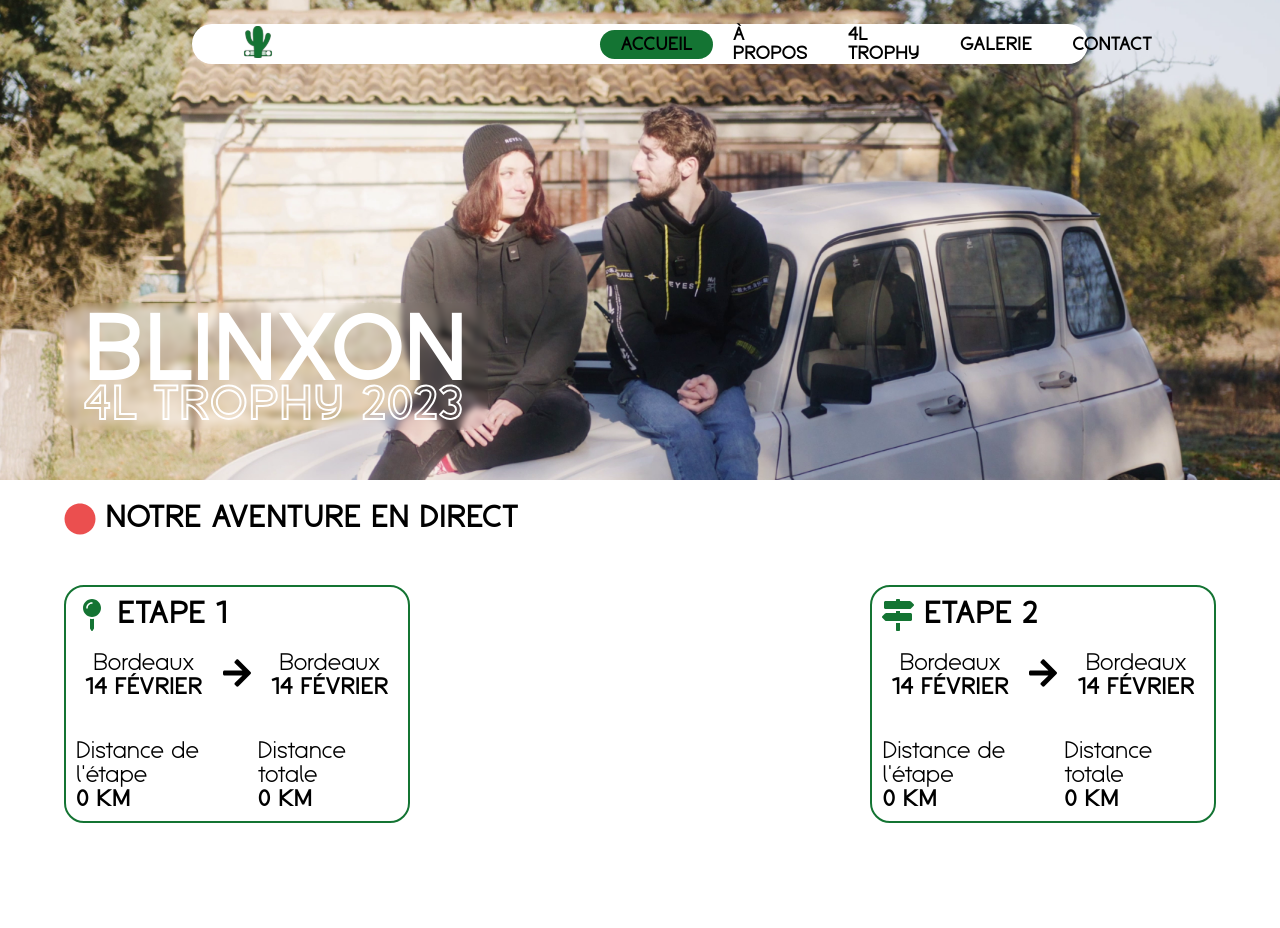
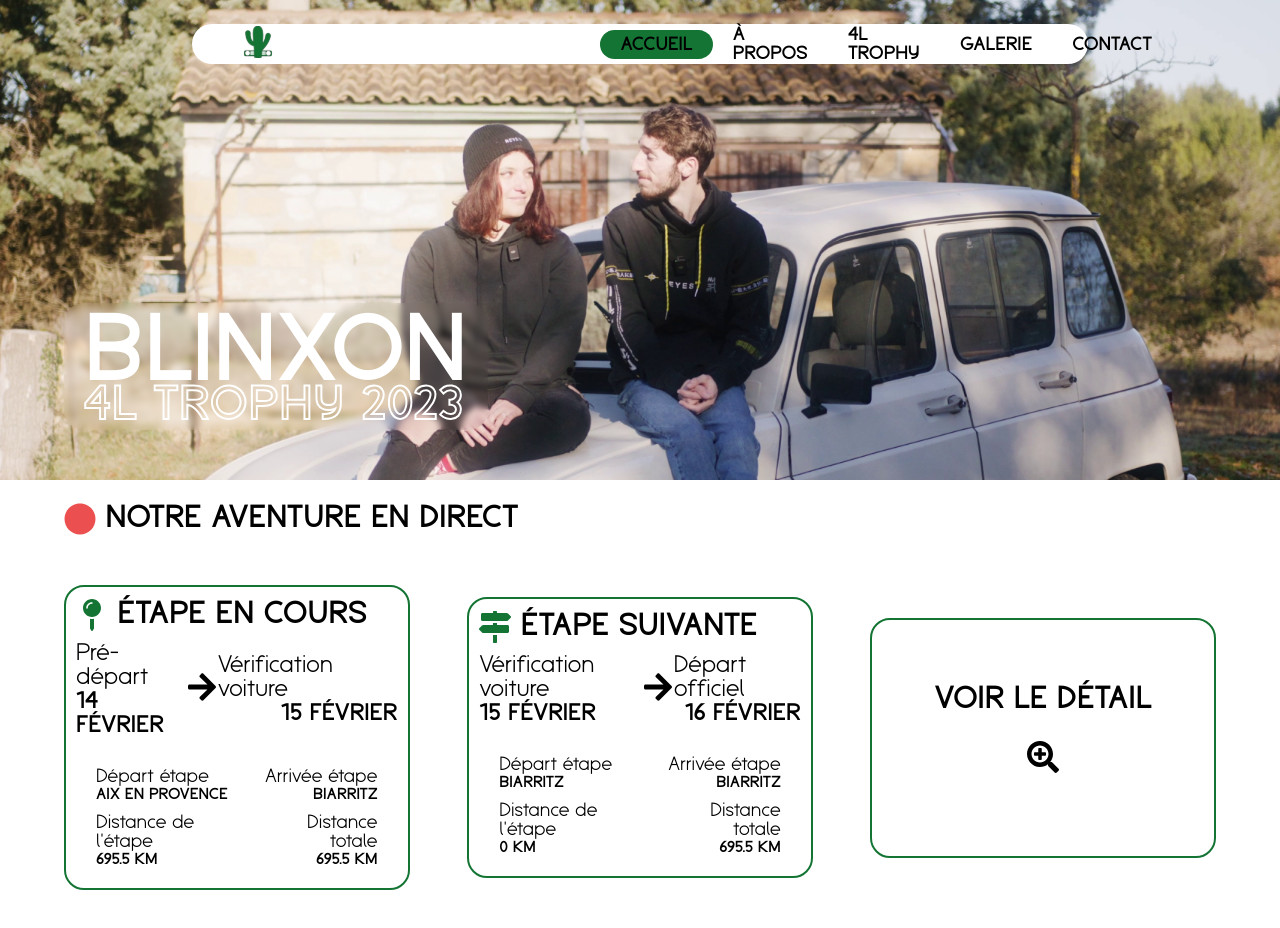
Before and after one commit to EloxFire/blinxon-ts, a React (Create React App) app: page / in a window 1280 px wide. Shown: the top 928 px of the page. Before the commit the page ends 873 px from the top, so only its background shows below. Built offline with nearby package versions, Linux system fonts and the light colour scheme.

Commit message:
Added all steps and dynamic display without API need !

```diff
--- a/package.json
+++ b/package.json
@@ -11,6 +11,7 @@
     "@types/react": "^18.0.27",
     "@types/react-dom": "^18.0.10",
     "axios": "^1.3.1",
+    "moment": "^2.29.4",
     "node-sass": "^7.0.3",
     "react": "^18.2.0",
     "react-dom": "^18.2.0",
--- a/src/components/StepCard.tsx
+++ b/src/components/StepCard.tsx
@@ -1,17 +1,19 @@
-import React, { ReactNode } from 'react'
+import { ReactNode } from 'react'
 import { FaArrowRight } from 'react-icons/fa'
 import '../styles/components/stepCard.scss'
 
 interface StepCardProps {
   stepIcon: ReactNode
   title: string
-  startStep: { title: string, date: string }
+  startPlace: string
+  endPlace: string
+  startStep: { title: any, date: string }
   endStep: { title: string, date: string }
   stepDistance: number
   totalDistance: number
 }
 
-export default function StepCard({ stepIcon, title, startStep, endStep, stepDistance, totalDistance }: StepCardProps) {
+export default function StepCard({ stepIcon, startPlace, endPlace, title, startStep, endStep, stepDistance, totalDistance }: StepCardProps) {
   return (
     <div className="step-card">
       <p className="card-title">{stepIcon} {title}</p>
@@ -27,6 +29,18 @@ export default function StepCard({ stepIcon, title, startStep, endStep, stepDist
         </div>
       </div>
       <div className="stats">
+        <div className="stat-row">
+          <div className="step-start-place">
+            <p className="title">Départ étape</p>
+            <p className="value">{startPlace}</p>
+          </div>
+          <div className="step-end-place">
+            <p className="title">Arrivée étape</p>
+            <p className="value">{endPlace}</p>
+          </div>
+
+        </div>
+        <div className="stat-row">
           <div className="step-distance">
             <p className="title">Distance de l'étape</p>
             <p className="value">{stepDistance} km</p>
@@ -37,5 +51,6 @@ export default function StepCard({ stepIcon, title, startStep, endStep, stepDist
           </div>
         </div>
       </div>
+    </div>
   )
 }
--- a/src/index.tsx
+++ b/src/index.tsx
@@ -3,6 +3,9 @@ import ReactDOM from 'react-dom/client';
 import './index.css';
 import App from './App';
 import reportWebVitals from './reportWebVitals';
+import moment from 'moment'
+import 'moment/locale/fr'
+moment.locale('fr');
 
 const root = ReactDOM.createRoot(
   document.getElementById('root') as HTMLElement
--- a/src/pages/Home.tsx
+++ b/src/pages/Home.tsx
@@ -1,9 +1,22 @@
+import { useEffect, useState } from 'react'
+import * as Icon from 'react-icons/fa'
+import { colors, tripSteps } from '../scripts/utils'
+import StepCard from '../components/StepCard'
 import '../styles/pages/home.scss'
-import * as Icon from 'react-icons/fa'
-import { colors } from '../scripts/utils'
-import StepCard from '../components/StepCard'
+import moment from 'moment'
 
 export default function Home() {
+
+  const [steps, setSteps] = useState<{ title: string, date: Date, endDate: Date, startPlace: string, endPlace: string, stepDistance: number, totalDistance: number }[]>([])
+
+  useEffect(() => {
+    const tempSteps = tripSteps
+    const accurateSteps = tempSteps.filter(step => step.date >= new Date() || step.endDate >= new Date())
+    // const accurateSteps = tempSteps
+    setSteps(accurateSteps)
+
+  }, [])
+
   return (
     <div id="home">
       <div className="header">
@@ -17,21 +30,48 @@ export default function Home() {
         <div className="cards-container">
           <StepCard
             stepIcon={<Icon.FaMapPin style={{ color: colors.green, verticalAlign: 'middle' }} />}
-            title="Etape 1"
-            startStep={{ title: "Bordeaux", date: "14 février" }}
-            endStep={{ title: "Bordeaux", date: "14 février" }}
-            stepDistance={0}
-            totalDistance={0}
+            title="étape en cours"
+            startPlace={steps[0]?.startPlace}
+            endPlace={steps[0]?.endPlace}
+            startStep={{ title: steps[0]?.title, date: moment(steps[0]?.date).format("DD MMMM") }}
+            endStep={{ title: steps[1]?.title, date: moment(steps[1]?.date).format("DD MMMM") }}
+            stepDistance={steps[0]?.stepDistance}
+            totalDistance={steps[0]?.totalDistance}
           />
 
           <StepCard
             stepIcon={<Icon.FaMapSigns style={{ color: colors.green, verticalAlign: 'middle' }} />}
-            title="Etape 2"
-            startStep={{ title: "Bordeaux", date: "14 février" }}
-            endStep={{ title: "Bordeaux", date: "14 février" }}
-            stepDistance={0}
-            totalDistance={0}
+            title="étape suivante"
+            startPlace={steps[1]?.startPlace}
+            endPlace={steps[1]?.endPlace}
+            startStep={{ title: steps[1]?.title, date: moment(steps[1]?.date).format("DD MMMM") }}
+            endStep={{ title: steps[2]?.title, date: moment(steps[2]?.date).format("DD MMMM") }}
+            stepDistance={steps[1]?.stepDistance}
+            totalDistance={steps[0]?.totalDistance}
           />
+
+          {/* {
+            steps.length !== 0 && steps.map((step, index) => {
+              return (
+                index > 1 &&
+                <StepCard
+                  stepIcon={<Icon.FaMapSigns style={{ color: colors.green, verticalAlign: 'middle' }} />}
+                  title="étape suivante"
+                  startPlace={step.startPlace}
+                  endPlace={step.endPlace}
+                  startStep={{ title: step.title, date: moment(step.date).format("DD MMMM") }}
+                  endStep={{ title: steps[index + 1]?.title, date: moment(steps[index + 1]?.date).format("DD MMMM") }}
+                  stepDistance={steps[1]?.stepDistance}
+                  totalDistance={steps[0]?.totalDistance}
+                />
+              )
+            })
+          } */}
+
+          <a href='/' className="step-card" style={{ display: 'flex', flexDirection: 'column', alignItems: 'center', justifyContent: 'center', height: '25vh', textDecoration: 'none', color: colors.black }}>
+            <p className="card-title">Voir le détail</p>
+            <p><Icon.FaSearchPlus style={{ fontSize: '2rem' }} /></p>
+          </a>
         </div>
       </div>
     </div>
--- a/src/scripts/utils.ts
+++ b/src/scripts/utils.ts
@@ -4,3 +4,150 @@ export const colors = {
   white: '#FFFFFF',
   black: '#000000',
 }
+
+export const tripSteps: { title: string, date: Date, endDate: Date, startPlace: string, endPlace: string, stepDistance: number, totalDistance: number }[] = [
+  {
+    title: 'Pré-départ',
+    date: new Date('2023-02-14T08:00:00'),
+    endDate: new Date('2023-02-14T17:00:00'),
+    startPlace: "Aix en Provence",
+    endPlace: "Biarritz",
+    stepDistance: 695.5,
+    totalDistance: 695.5,
+  },
+  {
+    title: 'Vérification voiture',
+    date: new Date('2023-02-15T08:00:00'),
+    endDate: new Date('2023-02-16T10:00:00'),
+    startPlace: 'Biarritz',
+    endPlace: 'Biarritz',
+    stepDistance: 0,
+    totalDistance: 695.5,
+  },
+  {
+    title: 'Départ officiel',
+    date: new Date('2023-02-16T12:00:00'),
+    endDate: new Date('2023-02-16T12:30:00'),
+    startPlace: 'Biarritz',
+    endPlace: 'Algeciras',
+    stepDistance: 0,
+    totalDistance: 695.5,
+  },
+  {
+    title: 'Liaison Algéciras',
+    date: new Date('2023-02-16T12:30:00'),
+    endDate: new Date('2023-02-18T10:00:00'),
+    startPlace: 'Biarritz',
+    endPlace: 'Algeciras',
+    stepDistance: 1143,
+    totalDistance: 1838.5,
+  },
+  {
+    title: 'Liaison Tanger',
+    date: new Date('2023-02-18T10:00:00'),
+    endDate: new Date('2023-02-18T17:00:00'),
+    startPlace: 'Algéciras',
+    endPlace: 'Tanger',
+    stepDistance: 62.4,
+    totalDistance: 1900.9,
+  },
+  {
+    title: 'Bivouac à Rabat',
+    date: new Date('2023-02-18T17:00:00'),
+    endDate: new Date('2023-02-19T10:00:00'),
+    startPlace: 'Tanger',
+    endPlace: 'Rabat',
+    stepDistance: 239,
+    totalDistance: 2139.9,
+  },
+  {
+    title: 'Bivouac Boulaajoul',
+    date: new Date('2023-02-19T10:00:00'),
+    endDate: new Date('2023-02-20T10:00:00'),
+    startPlace: 'Rabbat',
+    endPlace: 'Boulaajoul',
+    stepDistance: 279,
+    totalDistance: 2418.9,
+  },
+  {
+    title: 'Bivouac Merzouga',
+    date: new Date('2023-02-20T10:00:00'),
+    endDate: new Date('2023-02-21T06:00:00'),
+    startPlace: 'Boulaajoul',
+    endPlace: 'Merzouga',
+    stepDistance: 333,
+    totalDistance: 2751.9,
+  },
+  {
+    title: 'Boucle de l\'Atlas',
+    date: new Date('2023-02-21T07:00:00'),
+    endDate: new Date('2023-02-21T19:00:00'),
+    startPlace: 'Merzouga',
+    endPlace: 'Merzouga',
+    stepDistance: 300, // ETAPE A CHECKER
+    totalDistance: 3051.9,
+  },
+  {
+    title: 'Bivouac Merzouga',
+    date: new Date('2023-02-21T19:01:00'),
+    endDate: new Date('2023-02-22T06:00:00'),
+    startPlace: 'Merzouga',
+    endPlace: 'Merzouga',
+    stepDistance: 0,
+    totalDistance: 3051.9,
+  },
+  {
+    title: 'Boucle Erg Chebbi',
+    date: new Date('2023-02-22T07:00:00'),
+    endDate: new Date('2023-02-22T19:00:00'),
+    startPlace: 'Merzouga',
+    endPlace: 'Merzouga',
+    stepDistance: 300,
+    totalDistance: 3351.9,
+  },
+  {
+    title: 'Bivouac Merzouga',
+    date: new Date('2023-02-22T19:01:00'),
+    endDate: new Date('2023-02-23T06:00:00'),
+    startPlace: 'Merzouga',
+    endPlace: 'Merzouga',
+    stepDistance: 0,
+    totalDistance: 3351.9,
+  },
+  {
+    title: 'étape marathon',
+    date: new Date('2023-02-23T07:00:00'),
+    endDate: new Date('2023-02-24T17:00:00'),
+    startPlace: 'Merzouga',
+    endPlace: 'Marrakech',
+    stepDistance: 557,
+    totalDistance: 3908.9,
+  },
+  {
+    title: '🏁 Arrivée Marrakech',
+    date: new Date('2023-02-24T17:01:00'),
+    endDate: new Date('2023-02-26T09:00:00'),
+    startPlace: 'Merzouga',
+    endPlace: 'Marrakech',
+    stepDistance: 10,
+    totalDistance: 3908.9,
+  },
+  {
+    title: 'Liaison retour Tanger',
+    date: new Date('2023-02-26T09:01:00'),
+    endDate: new Date('2023-02-26T19:00:00'),
+    startPlace: 'Marrakech',
+    endPlace: 'Tanger',
+    stepDistance: 574,
+    totalDistance: 4482.9,
+  },
+  {
+    title: 'Retour Aix en Provence',
+    date: new Date('2023-02-26T19:01:00'),
+    endDate: new Date('2023-02-28T19:00:00'),
+    startPlace: 'Tanger',
+    endPlace: 'Aix en Provence',
+    stepDistance: 1680,
+    totalDistance: 6162.9,
+  }
+]
--- a/src/styles/components/stepCard.scss
+++ b/src/styles/components/stepCard.scss
@@ -6,6 +6,8 @@
   padding: 10px;
   border: 2px solid $green;
   width: 30%;
+  min-height: 30vh;
+  height: auto;
 
   .card-title {
     font-size: 2rem;
@@ -15,6 +17,7 @@
     margin: 0;
     margin-bottom: 10px;
   }
+
 
   .start,
   .end {
@@ -37,6 +40,15 @@
     }
   }
 
+  .start {
+    align-items: flex-start;
+  }
+
+  .end {
+    align-items: flex-end;
+  }
+
+
   .timeline {
     display: flex;
     flex-direction: row;
@@ -46,21 +58,37 @@
 
   .stats {
     display: flex;
-    flex-direction: row;
-    justify-content: space-around;
-    align-items: center;
+    flex-direction: column;
+    align-items: space-around;
+    justify-content: center;
     margin-top: 30px;
 
+    .stat-row {
+      display: flex;
+      flex-direction: row;
+      justify-content: space-between;
+      align-items: center;
+      padding-left: 20px;
+      padding-right: 20px;
+      margin-bottom: 10px;
+
+      .total-distance,
+      .step-end-place {
+        text-align: right;
+      }
+
       .step-distance,
-    .total-distance {
+      .total-distance,
+      .step-start-place,
+      .step-end-place {
         .title {
-        font-size: 1.5rem;
+          font-size: 1.2rem;
           color: $black;
           margin: 0;
         }
 
         .value {
-        font-size: 1.5rem;
+          font-size: 1rem;
           color: $black;
           text-transform: uppercase;
           font-weight: bold;
@@ -69,3 +97,4 @@
       }
     }
   }
+}
```
Also changed, not shown: 1 other file (tests, documents, lock files or other folders). Lines whose indentation alone changed are shown as unchanged.
